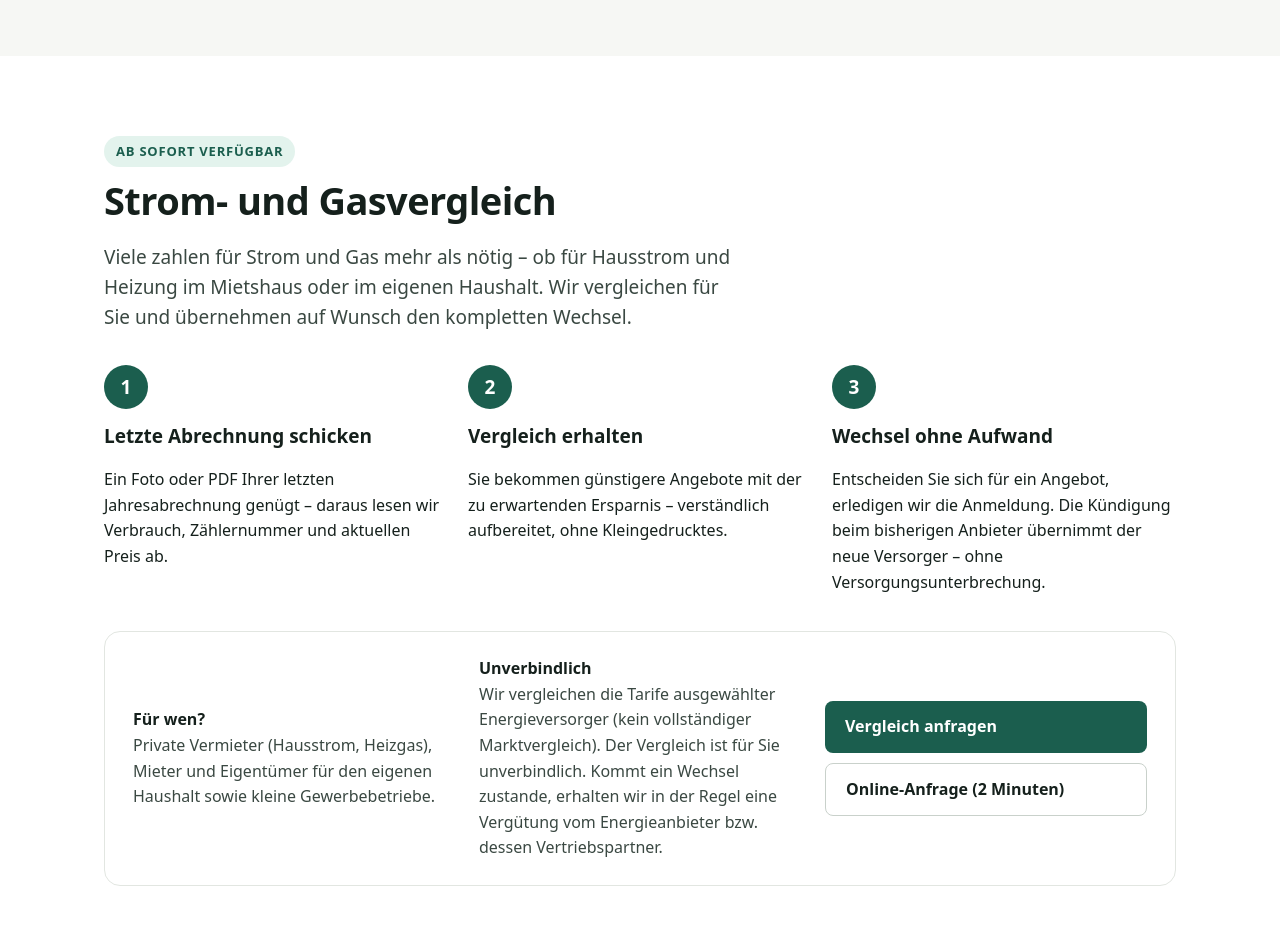
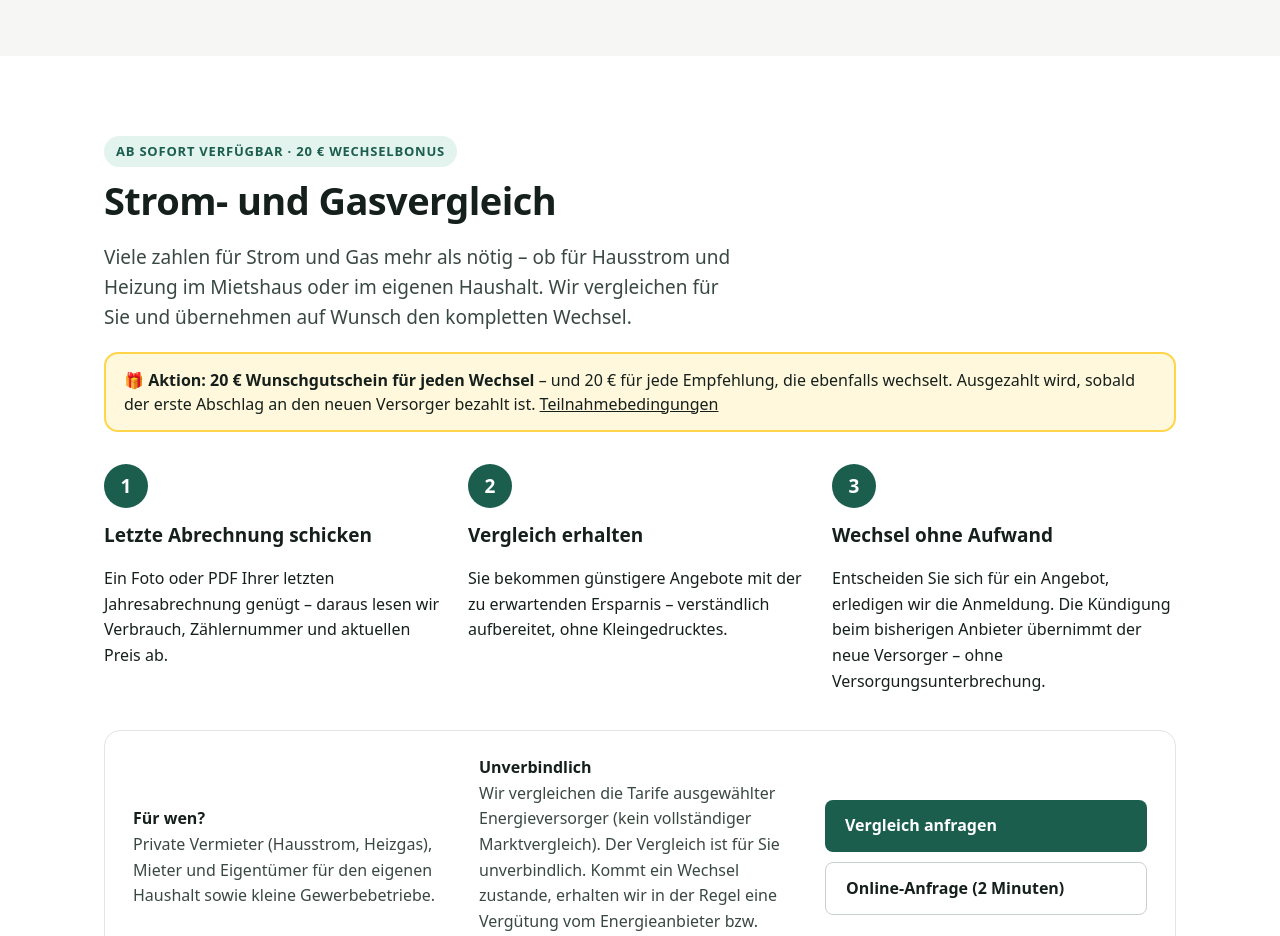
Before and after one commit to PeterLuft1995/vermieterentlastung-website, a plain HTML site: page index.html in a window 1280 px wide. Shown: the part 2600-3536 px from the top of the page. Drawn offline with Linux system fonts and the light colour scheme.

Commit message:
Aktion 20 EUR Wechselbonus

```diff
--- a/index.html
+++ b/index.html
@@ -108,6 +108,7 @@ footer a{color:#D7DED9}
 .ve-live{display:inline-block;background:#E3F3ED;color:#1B5E4E;font-weight:700;font-size:13px;letter-spacing:.06em;text-transform:uppercase;border-radius:999px;padding:5px 12px;margin-bottom:12px}
 .gn-netfoot .gn-wrap{max-width:1120px;margin:0 auto;padding-left:24px;padding-right:24px}
 .gn-story-img{background:linear-gradient(135deg,#123F35 0%,#1B5E4E 100%)}.gn-kicker{color:#1B5E4E}.ve-btns{display:flex;flex-direction:column;gap:10px}
+.ve-bonus{background:#FFF8DC;border:2px solid #FFD54A;border-radius:14px;padding:14px 18px;margin:18px 0 22px;line-height:1.5}.ve-bonus a{color:inherit;text-decoration:underline}
 </style>
 </head>
 <body>
@@ -193,9 +194,10 @@ footer a{color:#D7DED9}
 
 <section id="energie" class="white">
 <div class="wrap">
-<span class="ve-live">Ab sofort verfügbar</span>
+<span class="ve-live">Ab sofort verfügbar · 20 € Wechselbonus</span>
 <h2>Strom- und Gasvergleich</h2>
 <p class="lead">Viele zahlen für Strom und Gas mehr als nötig – ob für Hausstrom und Heizung im Mietshaus oder im eigenen Haushalt. Wir vergleichen für Sie und übernehmen auf Wunsch den kompletten Wechsel.</p>
+<div class="ve-bonus"><b>🎁 Aktion: 20 € Wunschgutschein für jeden Wechsel</b> – und 20 € für jede Empfehlung, die ebenfalls wechselt. Ausgezahlt wird, sobald der erste Abschlag an den neuen Versorger bezahlt ist. <a href="https://geldhirn.de/wechselbonus.html">Teilnahmebedingungen</a></div>
 <div class="grid">
 <div class="step"><div class="num">1</div><h3>Letzte Abrechnung schicken</h3><p>Ein Foto oder PDF Ihrer letzten Jahresabrechnung genügt – daraus lesen wir Verbrauch, Zählernummer und aktuellen Preis ab.</p></div>
 <div class="step"><div class="num">2</div><h3>Vergleich erhalten</h3><p>Sie bekommen günstigere Angebote mit der zu erwartenden Ersparnis – verständlich aufbereitet, ohne Kleingedrucktes.</p></div>
```
